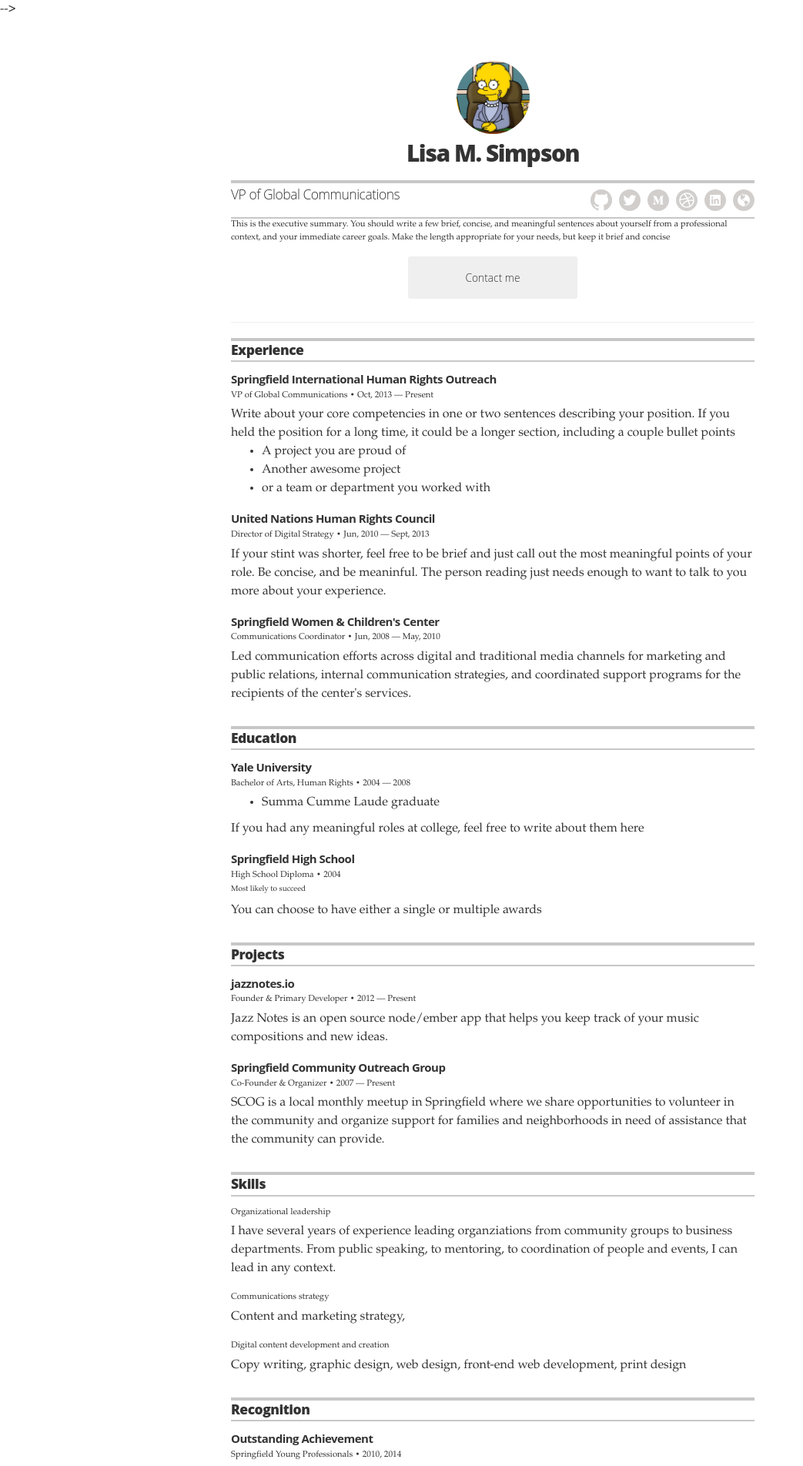
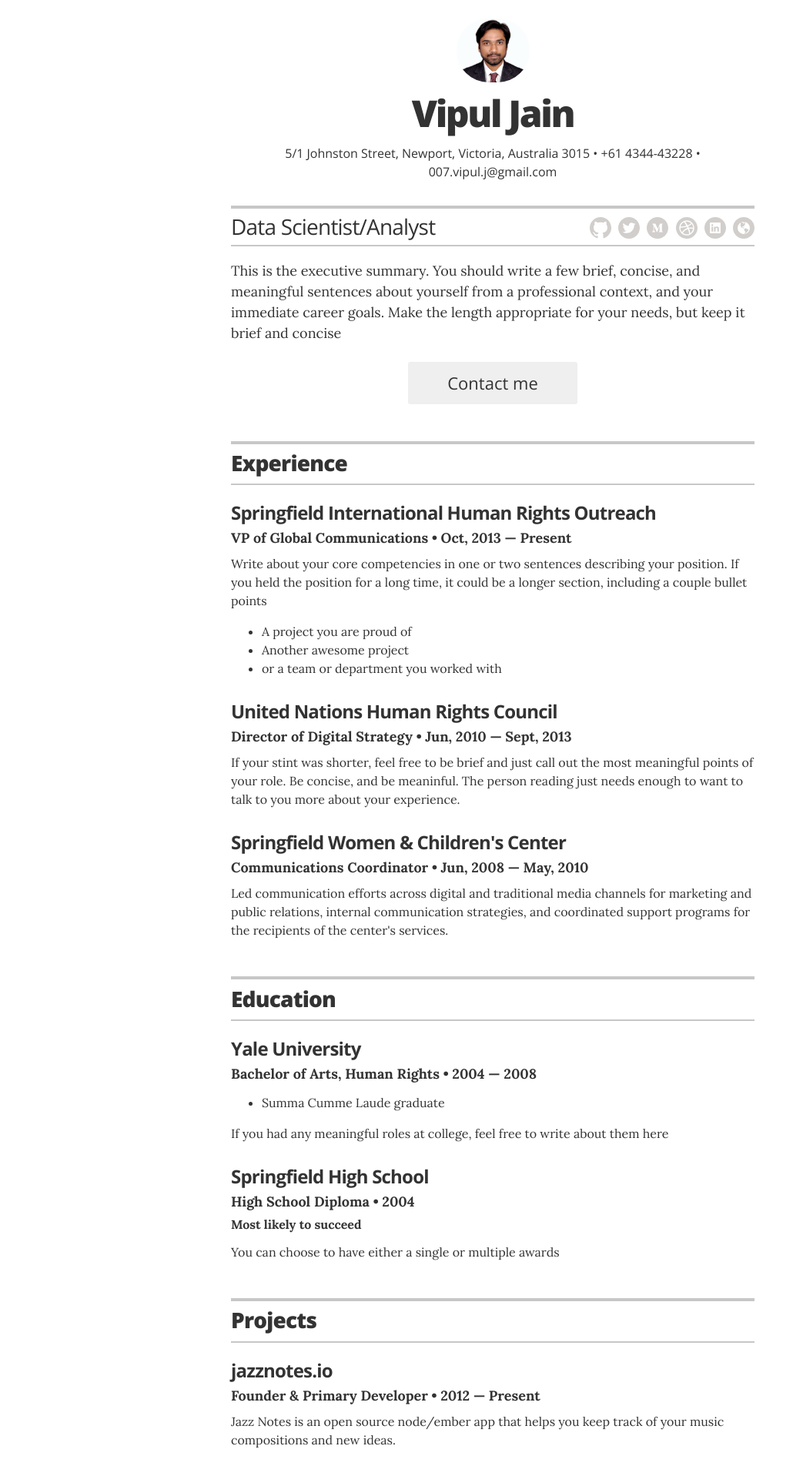
Before and after one commit to Bloodphilic/VipulJain_Resume, a Jekyll site: the page built from index.html, in a window 1280 px wide. Shown: the top 1904 px of the page at 77% size, without its empty margins (0-1043 px from the left). Built offline with Jekyll 4.4.1, drawn with Linux system fonts in a browser that asks for light colours; nearby versions of some CDN libraries; library files that are not in the unit come from our copies.

Commit message:
header update

```diff
--- a/_config.yml
+++ b/_config.yml
@@ -10,18 +10,18 @@
 
 # Resume settings
 resume_avatar:                  "true"
-resume_name:                    "Lisa M. Simpson"
-resume_title:                   "VP of Global Communications"
+resume_name:                    "Vipul Jain"
+resume_title:                   "Data Scientist/Analyst"
 
 # used for the contact button in _layouts/resume.html
-resume_contact_email:           "lisasimpson@youremailaddress.com"
+resume_contact_email:           "007.vipul.j@gmail.com"
 
 # the next two items are used for schema itemprops in _layouts/resume.html
-resume_contact_telephone:       "555-7334"
-resume_contact_address:         "742 Evergreen Terrace, Springfield"
+resume_contact_telephone:       "+61 4344-43228"
+resume_contact_address:         "5/1 Johnston Street, Newport, Victoria, Australia 3015"
 
-resume_header_contact_info:     "742 Evergreen Terrace, Springfield • 555-7334 • lisasimpson@youremailaddress.com"
-display_header_contact_info:    "false"
+resume_header_contact_info:     "5/1 Johnston Street, Newport, Victoria, Australia 3015 • +61 4344-43228 • 007.vipul.j@gmail.com"
+display_header_contact_info:    "true"
 
 resume_header_intro: "<p>This is the executive summary. You should write a few brief, concise, and meaningful sentences about yourself from a professional context, and your immediate career goals. Make the length appropriate for your needs, but keep it brief and concise</p>"
 
--- a/_includes/head.html
+++ b/_includes/head.html
@@ -1,12 +1,12 @@
-<!-- <head>
+<head>
   <meta charset="utf-8">
   <meta http-equiv="X-UA-Compatible" content="IE=edge">
   <meta name="viewport" content="width=device-width, initial-scale=1">
 
-  <title>{% if page.title %}{{ page.title }}{% else %}{{ site.title }}{% endif %}</title> -->
+  <title>{% if page.title %}{{ page.title }}{% else %}{{ site.title }}{% endif %}</title>
 
-  <!-- This to be remain commented. Google font typography settings - defined in _config.yml -->
-  <!-- {% if site.resume_theme == 'default' %}
+  <!-- Google font typography settings - defined in _config.yml -->
+  {% if site.resume_theme == 'default' %}
   <link href='https://fonts.googleapis.com/css?family=Lora:400,700|Open+Sans:400,300,800,700' rel='stylesheet' type='text/css'>
   {% endif %}
 
@@ -15,26 +15,4 @@
   <link rel="stylesheet" href="css/main.css">
   <link rel="canonical" href="{{ page.url | replace:'index.html','' | prepend: site.baseurl | prepend: site.url }}">
   <link rel="icon" type="image/x-icon" href="favicon.png" />
-</head> --> -->
-
-<head>
-  <meta charset="UTF-8">
-  <meta http-equiv="X-UA-Compatible" content="IE=edge">
-  <meta name="viewport" content="width=device-width, initial-scale=1">
-  <title>Vipul Jain</title>
-  <link rel="stylesheet" href="https://cdnjs.cloudflare.com/ajax/libs/font-awesome/4.7.0/css/font-awesome.min.css">
-  <link href="https://fonts.googleapis.com/css?family=Montserrat:400,700,200" rel="stylesheet">
-  <link href="https://maxcdn.bootstrapcdn.com/font-awesome/latest/static/css/font-awesome.min.css" rel="stylesheet">
-  <link rel= "stylesheet" type= "text/css" href= "css/aos.css">
-  <link rel= "stylesheet" type= "text/css" href= "css/bootstrap.min.css">
-  <link rel= "stylesheet" type= "text/css" href= "css/main.css">
-
-  <noscript>
-    <style type="text/css">
-      [data-aos] {
-          opacity: 1 !important;
-          transform: translate(0) scale(1) !important;
-      }
-    </style>
-  </noscript>
 </head>
```
Also changed, not shown: _layouts/resume.html (line endings or trailing spaces), images/avatar.jpg, 2 other files.
